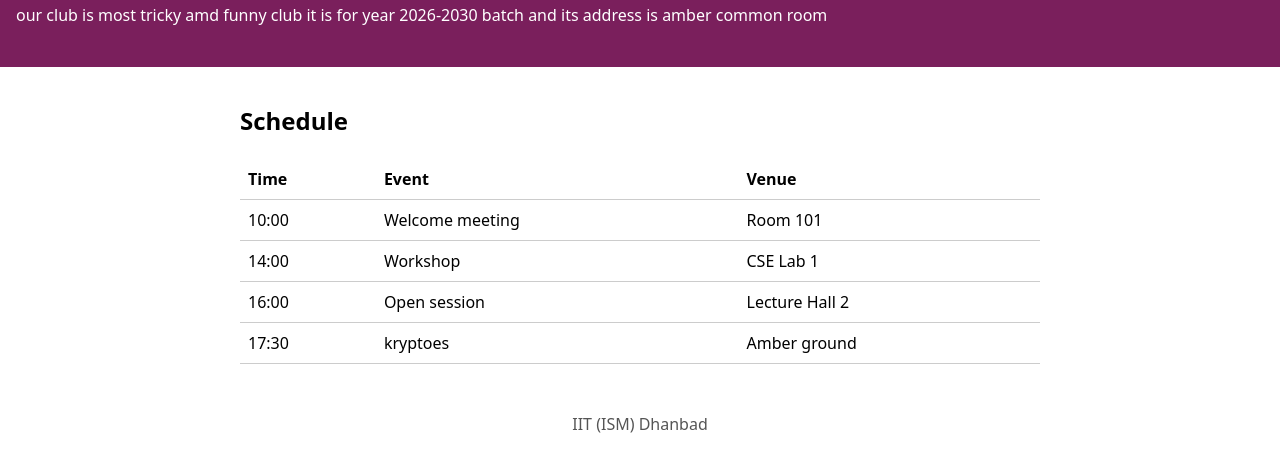
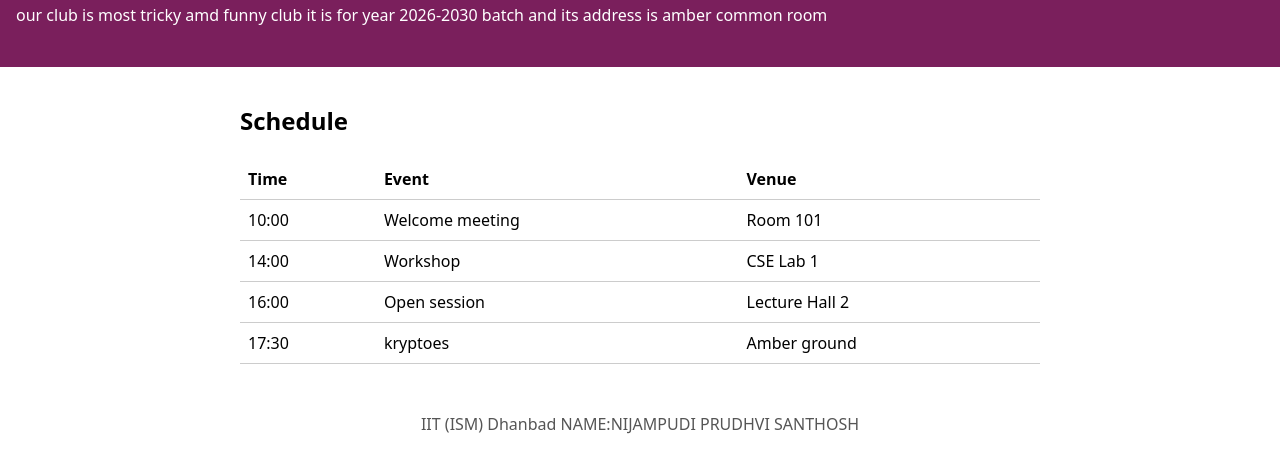
Before and after one commit to PrudhviSanthosh/club-page, a plain HTML site: page index.html in a window 1280 px wide. Shown: the part 112-584 px from the top of the page. Drawn offline with Linux system fonts and the light colour scheme.

Commit message:
Add my name to he footer

```diff
--- a/index.html
+++ b/index.html
@@ -29,7 +29,10 @@
   </main>
 
   <footer>
-    <p>IIT (ISM) Dhanbad</p>
+    <p>IIT (ISM) Dhanbad
+     NAME:NIJAMPUDI PRUDHVI SANTHOSH
+    </p>
+
   </footer>
 </body>
 </html>
```
